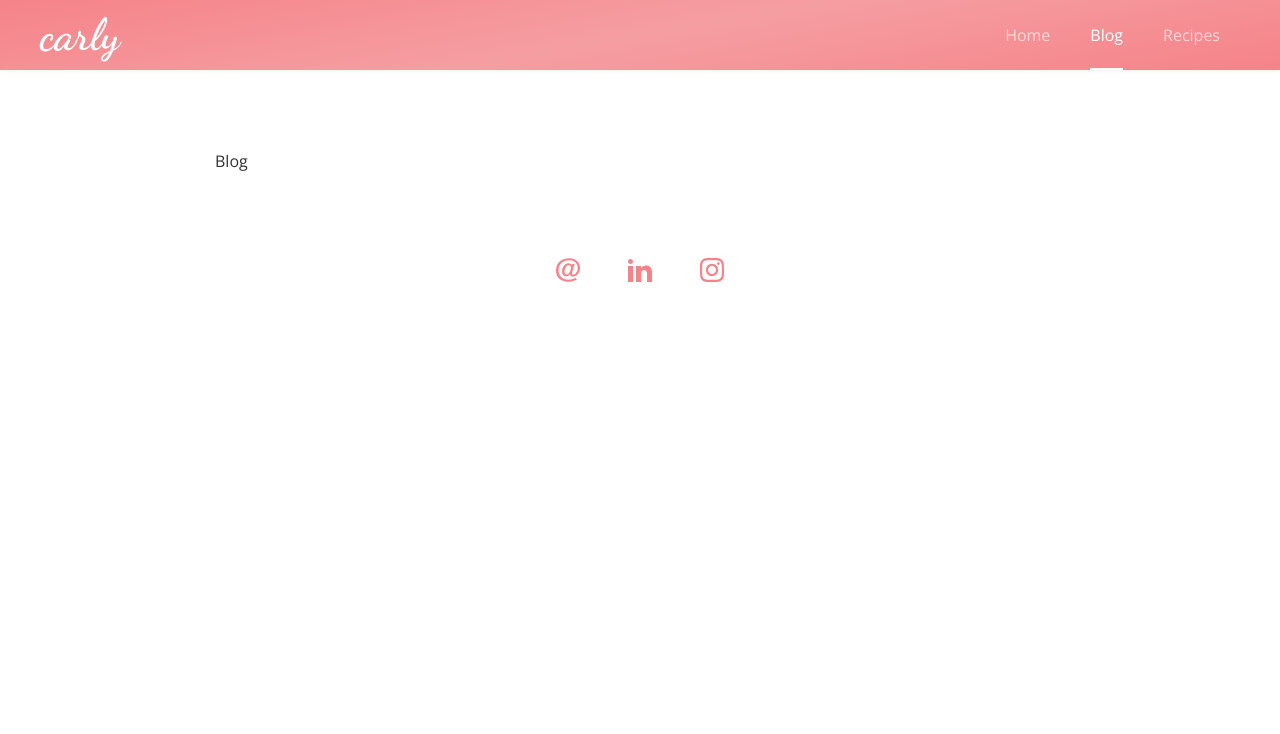
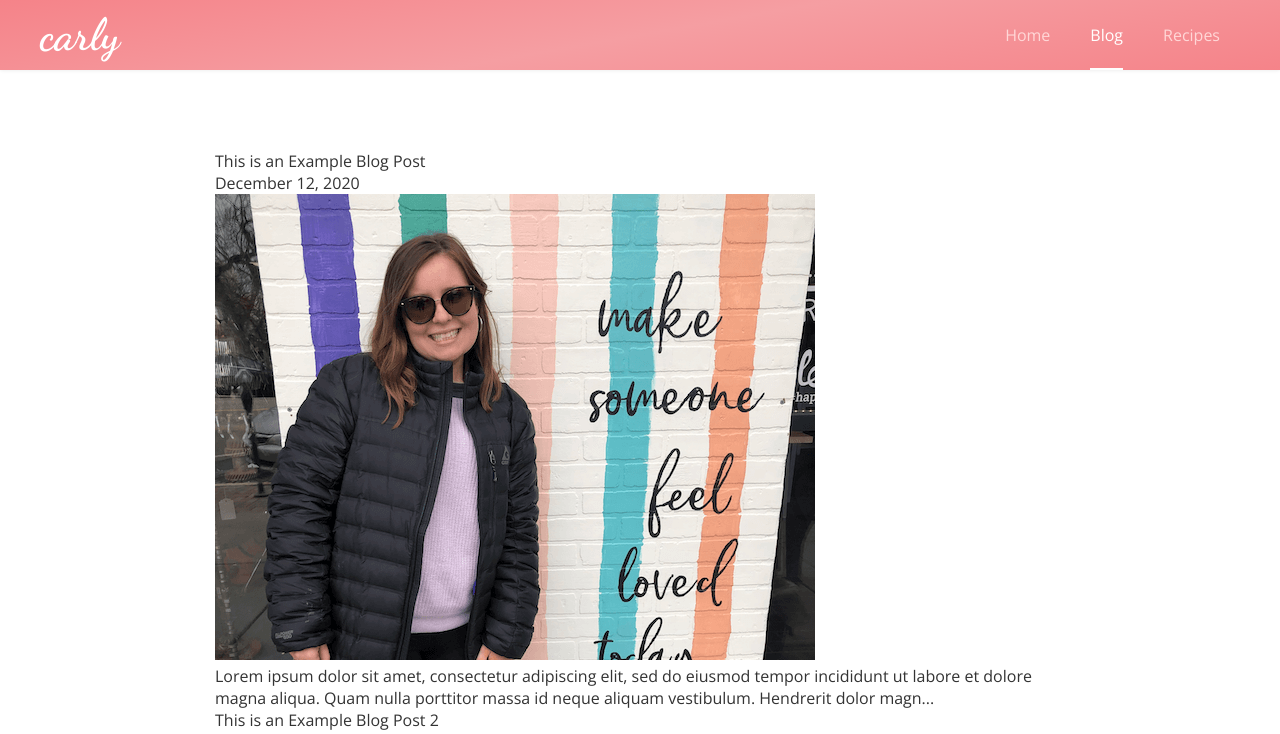
Before and after one commit to s-fletcher/carly-blog, a React (Create React App) app: page /blog in a window 1280 px wide. Shown: the top 734 px of the page. Built offline with nearby package versions, Linux system fonts and the light colour scheme.

Commit message:
Streamline new posts

```diff
--- a/package.json
+++ b/package.json
@@ -3,10 +3,11 @@
   "version": "0.1.0",
   "private": true,
   "dependencies": {
-    "@types/node": "^12.12.58",
+    "@types/marked": "^1.2.1",
     "@types/react": "^16.9.49",
     "@types/react-dom": "^16.9.8",
     "@types/react-router-dom": "^5.1.6",
+    "marked": "^1.2.6",
     "node-sass": "^4.14.1",
     "react": "^16.13.1",
     "react-dom": "^16.13.1",
@@ -15,6 +16,7 @@
     "typescript": "^3.9.7"
   },
   "devDependencies": {
+    "@types/node": "^12.19.9",
     "eslint-config-airbnb": "^18.2.0",
     "eslint-plugin-import": "^2.22.0",
     "eslint-plugin-jsx-a11y": "^6.3.1",
--- /dev/null
+++ b/src/blog-posts/blog-posts.ts
@@ -0,0 +1,26 @@
+export type BlogPost = {
+    title: string;
+    date: string;
+    image: string;
+    contentUrl: string;
+}
+
+/**
+ * These are the individual blog posts.
+ */
+const blogPosts: BlogPost[] = [
+  {
+    title:      'This is an Example Blog Post',
+    date:       'December 12, 2020',
+    image:      require('./images/example-image.png'),
+    contentUrl: require('./example-blog-post.md'),
+  },
+  {
+    title:      'This is an Example Blog Post 2',
+    date:       'December 16, 2020',
+    image:      require('./images/example-image.png'),
+    contentUrl: require('./example-blog-post.md'),
+  },
+];
+
+export default blogPosts;
--- /dev/null
+++ b/src/blog-posts/example-blog-post.md
@@ -0,0 +1,13 @@
+Lorem ipsum dolor sit amet, consectetur adipiscing elit, sed do eiusmod tempor incididunt ut labore et dolore magna aliqua. Quam nulla porttitor massa id neque aliquam vestibulum. Hendrerit dolor magna eget est lorem ipsum dolor sit amet. At varius vel pharetra vel turpis nunc. Sit amet purus gravida quis blandit turpis cursus in hac. At imperdiet dui accumsan sit amet nulla facilisi morbi tempus. Tristique sollicitudin nibh sit amet commodo nulla facilisi nullam vehicula. Etiam dignissim diam quis enim. Pulvinar sapien et ligula ullamcorper. Vulputate dignissim suspendisse in est.
+
+# Lorem Ipsum
+
+Dui faucibus in ornare quam viverra orci sagittis. Sed ullamcorper morbi tincidunt ornare massa eget egestas purus. Blandit libero volutpat sed cras ornare arcu dui vivamus arcu. Tristique senectus et netus et malesuada fames ac turpis. Aliquam etiam erat velit scelerisque in dictum non consectetur. **Morbi tristique** senectus et netus et. Elementum integer enim neque volutpat ac tincidunt vitae semper. Pellentesque elit eget gravida cum sociis natoque penatibus. Lectus proin nibh nisl condimentum id venenatis a condimentum vitae. Aliquet eget sit amet tellus cras adipiscing. Dignissim cras tincidunt lobortis feugiat vivamus at augue eget.
+
+Vulputate ut pharetra sit amet aliquam id diam maecenas ultricies. Nulla posuere sollicitudin aliquam ultrices. Pharetra magna ac placerat vestibulum. Lorem donec massa sapien faucibus et molestie ac. Vitae justo eget magna fermentum iaculis eu non diam. Ac odio tempor orci dapibus ultrices in iaculis. Ut placerat orci nulla pellentesque dignissim enim sit amet. In nulla posuere sollicitudin aliquam ultrices sagittis. Massa vitae tortor condimentum lacinia quis vel eros donec ac. Facilisis volutpat est velit egestas dui id ornare arcu odio. Egestas maecenas pharetra convallis posuere morbi. Orci porta non pulvinar neque laoreet. Tincidunt eget nullam non nisi est sit amet.
+
+# Lorem Ipsum
+
+**Faucibus et molestie** ac feugiat sed lectus vestibulum. Suspendisse in est ante in. Neque vitae tempus quam pellentesque nec. Imperdiet massa tincidunt nunc pulvinar sapien et ligula. Morbi blandit cursus risus at ultrices mi tempus imperdiet nulla. Tellus pellentesque eu tincidunt tortor aliquam nulla. Aliquam ultrices sagittis orci a. Nibh cras pulvinar mattis nunc sed blandit. Ultrices eros in cursus turpis massa tincidunt. At ultrices mi tempus imperdiet nulla malesuada pellentesque. Sem et tortor consequat id porta nibh. Pulvinar pellentesque habitant morbi tristique senectus et.
+
+Faucibus purus in massa tempor nec feugiat nisl pretium. Nibh nisl condimentum id venenatis a condimentum vitae. Diam ut venenatis tellus in. Phasellus egestas tellus rutrum tellus pellentesque eu. Imperdiet massa tincidunt nunc pulvinar. Eu tincidunt tortor aliquam nulla. Consectetur a erat nam at. Sit amet mauris commodo quis imperdiet massa tincidunt nunc pulvinar. Turpis nunc eget lorem dolor sed. Blandit aliquam etiam erat velit scelerisque in dictum. Tellus in hac habitasse platea dictumst. Sit amet est placerat in egestas erat imperdiet. In fermentum posuere urna nec tincidunt praesent semper feugiat nibh. Congue quisque egestas diam in arcu cursus euismod quis.
--- a/src/views/Blog.tsx
+++ b/src/views/Blog.tsx
@@ -1,16 +1,67 @@
-import React from 'react';
+import React, { useEffect, useState } from 'react';
 import '../styles/blog.scss';
+// import marked from 'marked';
+import blogPosts, { BlogPost } from '../blog-posts/blog-posts';
+
+type PostPreview = {
+  title: string;
+  date: string;
+  image: string;
+  preview: string;
+}
 
 /**
- * Blog
+ * Gallery of blog posts
  */
-const Blog: React.FC = () => (
-  <div id="blog">
-    <div className="container">
-      <div className="content">
-        <p>Blog</p>
+const Blog: React.FC = () => {
+  const [postData, setPostData] = useState<PostPreview[]>([]);
+
+  useEffect(() => {
+    /**
+     * Get post data
+     */
+    async function getPostData(post: BlogPost): Promise<void> {
+      let preview = 'test';
+
+      await fetch(post.contentUrl)
+        .then((res) => res.text())
+        .then((text) => {
+          preview = `${text.substr(0, 200).replace('# ', '')}...`;
+        });
+
+      const newData = postData.concat({
+        ...post,
+        preview,
+      });
+
+      setPostData(newData);
+    }
+
+    if (blogPosts[postData.length]) {
+      getPostData(blogPosts[postData.length]);
+    }
+  }, [postData]);
+
+  /**
+   * Renders a preview for a single blog post
+   */
+  const renderPostPreview = (post: PostPreview): JSX.Element => (
+    <div key={post.title}>
+      <p>{post.title}</p>
+      <p>{post.date}</p>
+      <img src={post.image} alt={post.title} />
+      {/* eslint-disable-next-line react/no-danger */}
+      <div dangerouslySetInnerHTML={{ __html: post.preview }} />
+    </div>
+  );
+
+  return (
+    <div id="blog">
+      <div className="container">
+        {postData.map((post) => renderPostPreview(post))}
       </div>
     </div>
-  </div>
-);
+  );
+};
+
 export default Blog;
```
Also changed, not shown: src/blog-posts/images/example-image.png (added), 1 other file (tests, documents, lock files or other folders).
